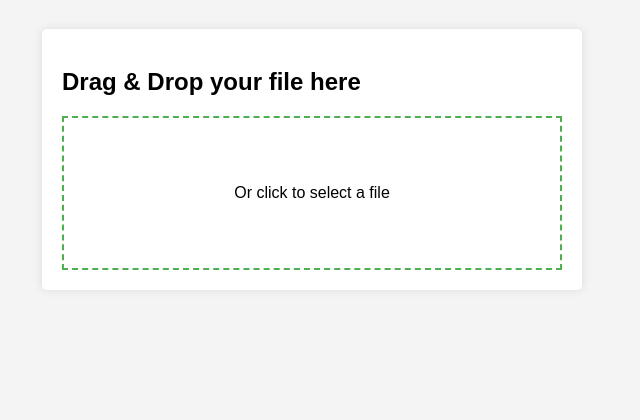
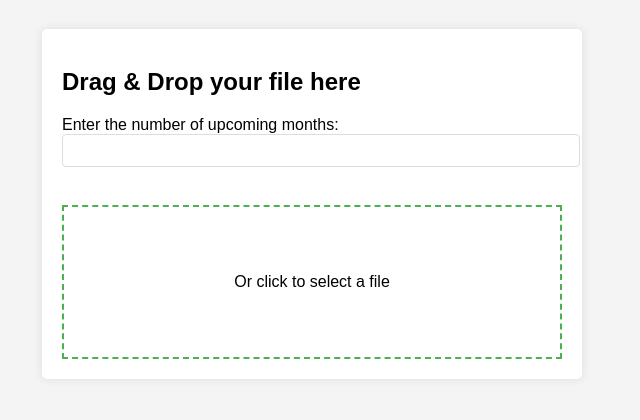
Before and after one commit to ui-fankfurt/clv_prediction, a Flask app: page / in a window 1280 px wide. Shown: the part 154-574 px from the top of the page, without its empty margins (328-968 px from the left). Run offline with Flask 3, Linux system fonts and the light colour scheme.

Commit message:
Add input for month numbers

```diff
--- a/static/script.js
+++ b/static/script.js
@@ -37,9 +37,17 @@ dropzone.addEventListener('drop', function(e) {
 });
 
 function uploadFile(file) {
+
+    const months = document.getElementById('monthsInput').value;
+    if (!months) {
+        alert('Please enter the number of months.');
+        return;
+    }
+    console.log(months);
+
     const formData = new FormData();
     formData.append('file', file);
-    formData.append('months', 12);
+    formData.append('months', months);
 
     fetch('/upload', {
         method: 'POST',
--- a/static/styles.css
+++ b/static/styles.css
@@ -47,3 +47,11 @@ header {
     border: 2px dashed #4CAF50;
     cursor: pointer;
 }
+
+input[type="number"] {
+    width: 100%;
+    padding: 8px;
+    margin-bottom: 20px;
+    border: 1px solid #ddd;
+    border-radius: 4px;
+}
--- a/templates/upload.html
+++ b/templates/upload.html
@@ -16,6 +16,8 @@
 
     <div class="file-upload-container">
         <h2>Drag & Drop your file here</h2>
+        <label for="monthsInput">Enter the number of upcoming months:</label><br>
+        <input type="number" id="monthsInput" name="months" class="input-number" min="1"><br><br>
         <div class="dropzone" id="dropzone">Or click to select a file</div>
     </div>
 
```
Also changed, not shown: static/my_plot.png.
